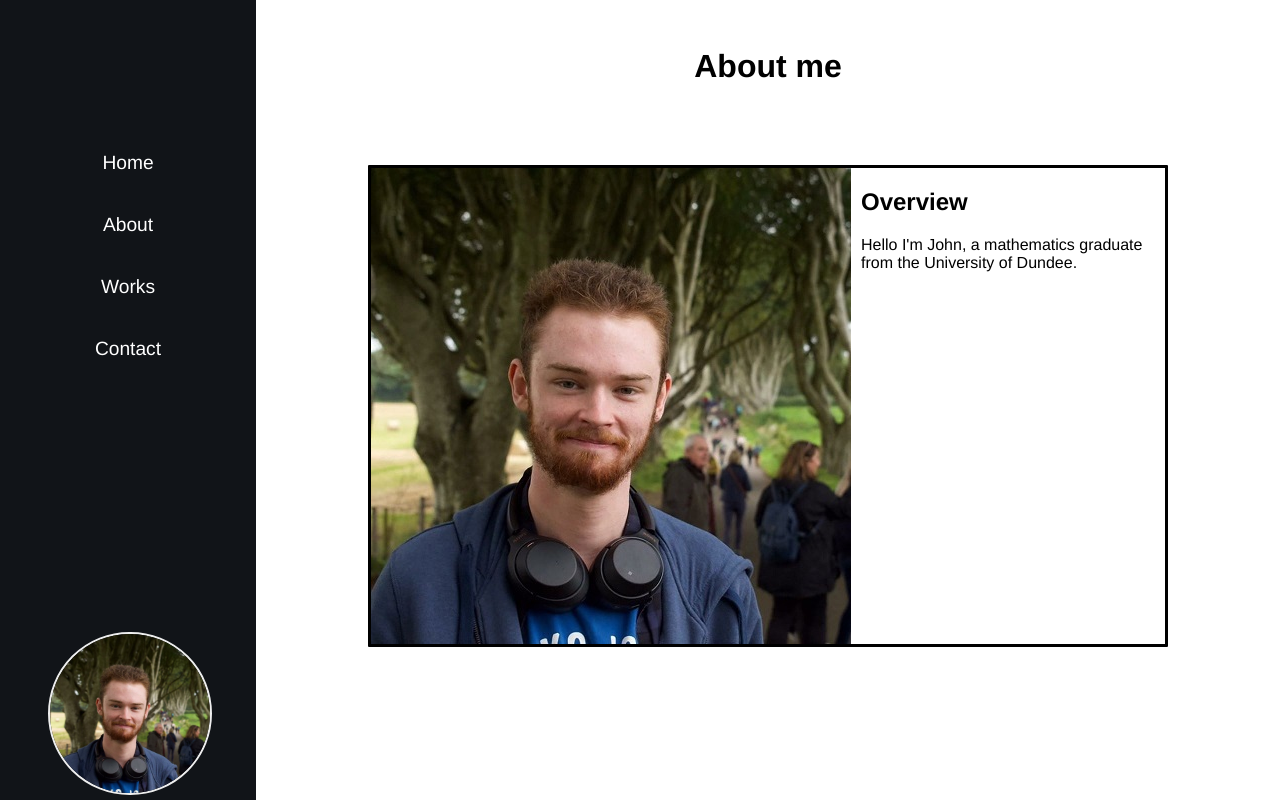
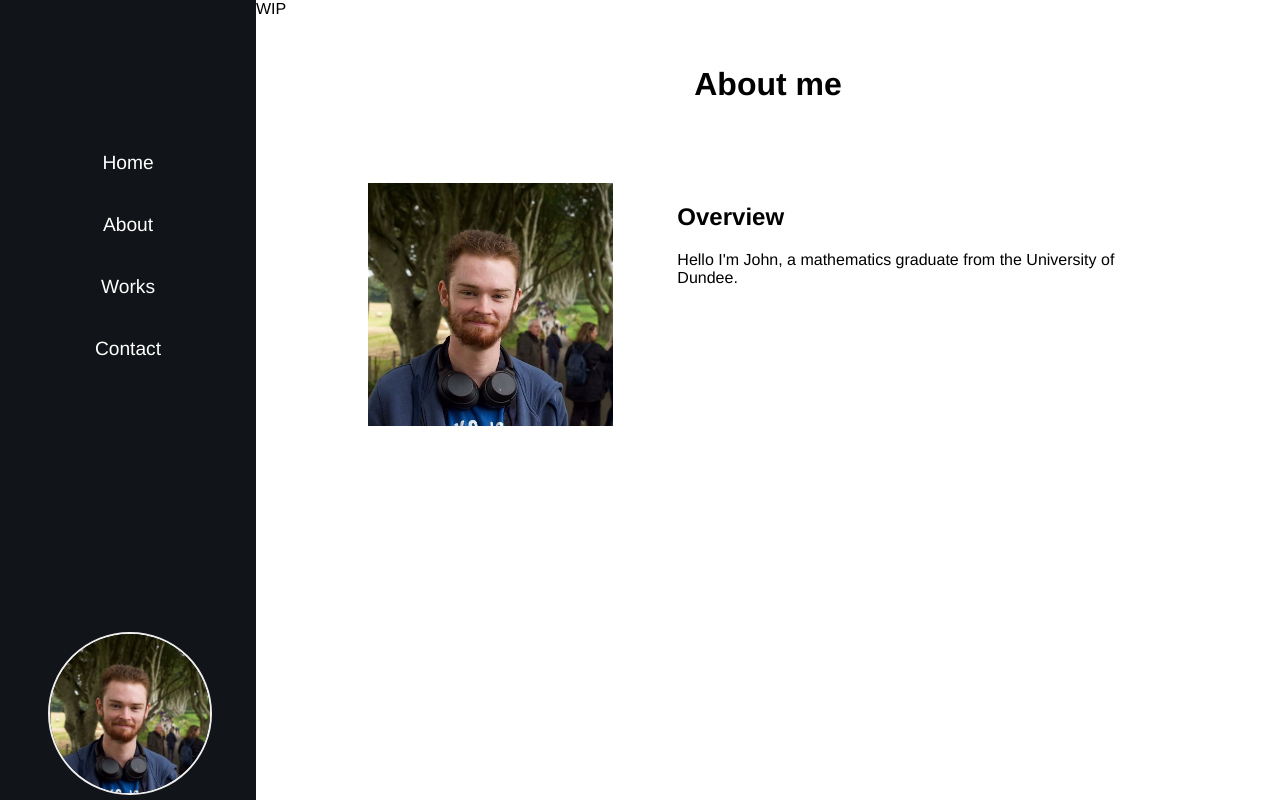
Before and after one commit to OverDoseOnLlamas/portfolio, a Flask app: page /about.html in a window 1280 px wide. Run offline with Flask 2, Linux system fonts and the light colour scheme.

Commit message:
Add files via upload

```diff
--- a/static/style.css
+++ b/static/style.css
@@ -54,28 +54,38 @@ body {
   display: grid;
   grid-template-columns: 1fr 2fr;
   grid-template-areas: "about-photo about-text";
-  column-gap: 10px;
-  border-radius: 1px;
-  border: solid black;
+  column-gap: 4rem;
+  /* border-radius: 1px;
+  border: solid black; */
   margin: 5rem 7rem;
 }
 
-.about-photo > about-img {
+#about-img {
   grid-area: about-photo;
   object-fit: cover;
   align-items: center;
-  height: 50%;
+  width: 100%;
+  max-width: 400px;
+  height: auto;
 }
 
-.about-text {
+#about-text {
   grid-area: about-text;
+  /* text-align: center; */
 }
+
 /* Works page */
 
 /* Contact page */
+
 .title-contact {
   text-align: center;
   margin-top: 60px;
+}
+
+#info-contact {
+  font-size: 24;
+  text-align: center;
 }
 
 .socials {
--- a/templates/about.html
+++ b/templates/about.html
@@ -39,6 +39,7 @@
       />
     </nav>
     <main>
+      WIP
       <h1 style="margin-top: 3rem; text-align: center">About me</h1>
       <container class="grid">
         <img src="./static/images/about-img.jpg" id="about-img" />
--- a/templates/works.html
+++ b/templates/works.html
@@ -39,6 +39,7 @@
       />
     </nav>
     <main>
+      WIP
       <h1>This webpage is still in progress</h1>
     </main>
   </body>
```
Also changed, not shown: templates/contact.html (+8 -2 lines).
